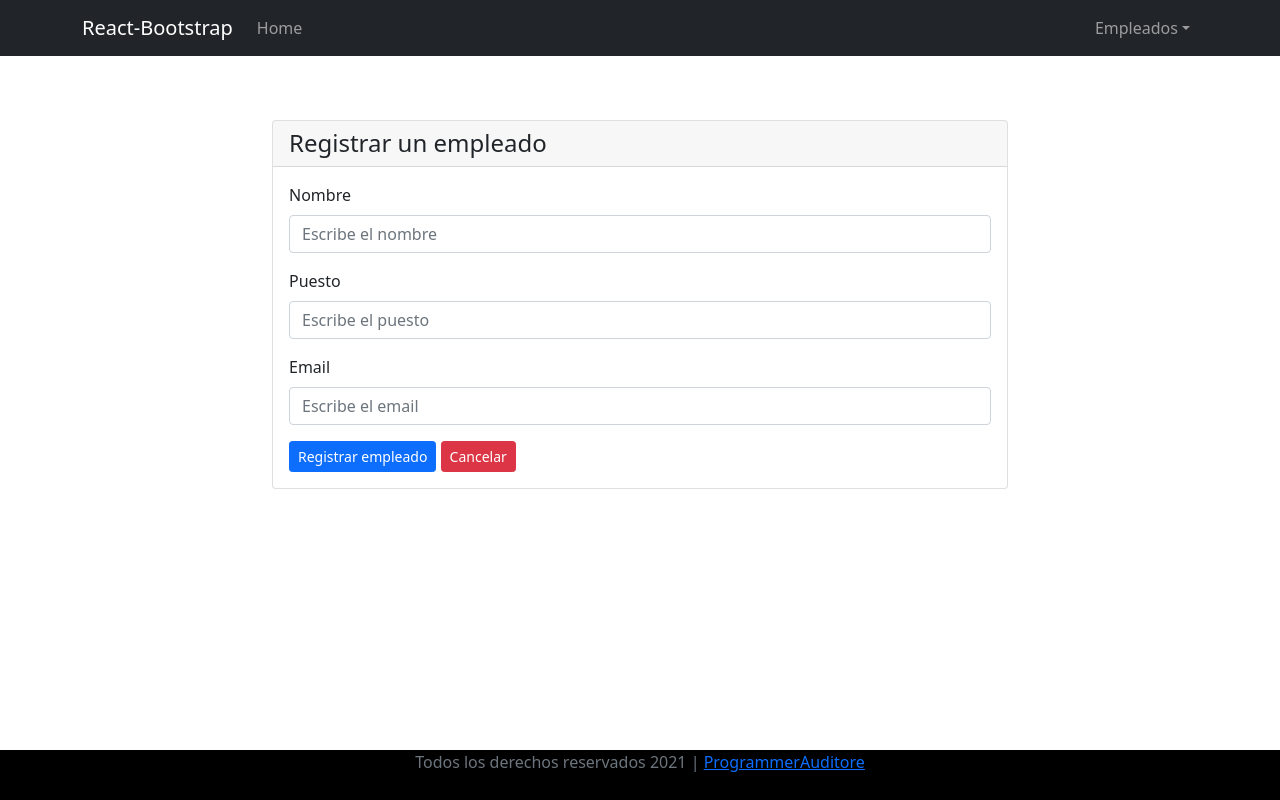
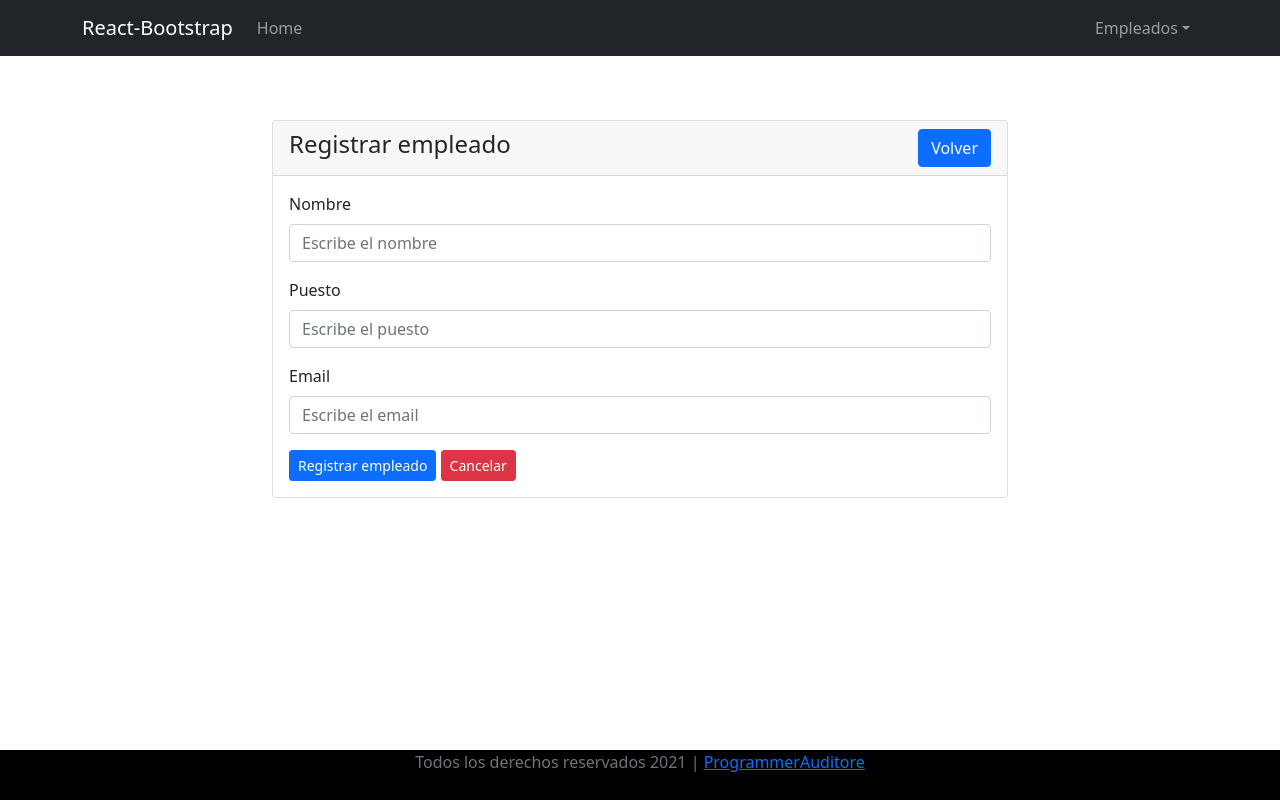
Before and after one commit to ProgrammerAuditore/app-full-stack-reactjs-spring-boot-api, a React (Create React App) app in the folder react-app/: page /empleados/registrar in a window 1280 px wide. Built offline with nearby package versions, Linux system fonts and the light colour scheme.

Commit message:
*** Se modifico el componente de ActualizarEmpleado, RegistrarEmpleado en el proyecto React JS
Se agrego el componente Stack

```diff
--- a/react-app/src/components/ActualizarEmpleado.jsx
+++ b/react-app/src/components/ActualizarEmpleado.jsx
@@ -1,5 +1,5 @@
 import React, { useEffect, useState } from "react";
-import { Form, Button, Card, Col, Row } from "react-bootstrap";
+import { Form, Button, Card, Col, Row, Stack } from "react-bootstrap";
 import { Link } from "react-router-dom";
 import EmpleadoService from "../services/EmpleadoService";
 import { useParams } from "react-router";
@@ -57,7 +57,21 @@ function ActualizarEmpleado() {
       <Row>
         <Col md={8} className="mx-auto">
           <Card style={{ marginTop: "8vh" }}>
-            <Card.Header className="h4">Actualizar un empleado</Card.Header>
+            <Card.Header className="h4">
+            <Stack direction="horizontal" gap={3}>
+                <h4>Actualizar empleado</h4>
+                <div className="ms-auto"></div>
+                <div>
+                  <Link
+                    className="btn btn-primary"
+                    role="button"
+                    to="/empleados"
+                  >
+                    Volver
+                  </Link>{" "}
+                </div>
+              </Stack>
+            </Card.Header>
             <Card.Body>
               <Form onSubmit={fncActualizarEmpleado}>
                 <Form.Group className="mb-3" controlId="formBasicNombre">
--- a/react-app/src/components/RegistrarEmpleado.jsx
+++ b/react-app/src/components/RegistrarEmpleado.jsx
@@ -1,5 +1,5 @@
 import React, { Component } from "react";
-import { Form, Button, Card, Col, Row } from "react-bootstrap";
+import { Form, Button, Card, Col, Row, Stack } from "react-bootstrap";
 import { Link } from "react-router-dom";
 import EmpleadoService from "../services/EmpleadoService";
 class RegistrarEmpleado extends Component {
@@ -53,7 +53,21 @@ class RegistrarEmpleado extends Component {
         <Row>
           <Col md={8} className="mx-auto">
             <Card style={{ marginTop: "8vh" }}>
-              <Card.Header className="h4">Registrar un empleado</Card.Header>
+              <Card.Header className="h4">
+              <Stack direction="horizontal" gap={3}>
+                <h4>Registrar empleado</h4>
+                <div className="ms-auto"></div>
+                <div>
+                  <Link
+                    className="btn btn-primary"
+                    role="button"
+                    to="/empleados"
+                  >
+                    Volver
+                  </Link>{" "}
+                </div>
+              </Stack>
+              </Card.Header>
               <Card.Body>
                 <Form onSubmit={this.fncRegistrarEmpleado}>
                   <Form.Group className="mb-3" controlId="formBasicNombre">
```
